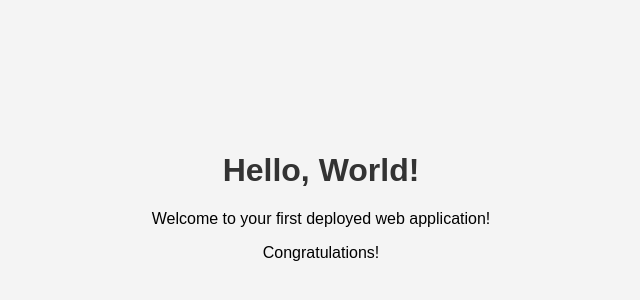
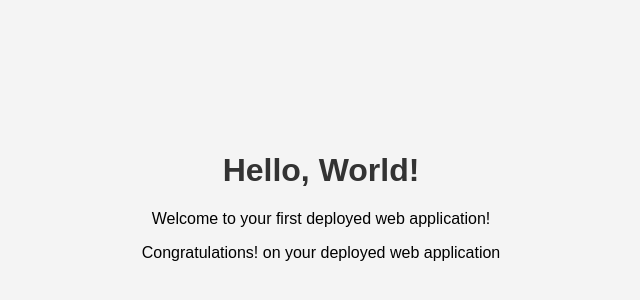
Before and after one commit to hardworker635/terraform_finalusecase, a plain HTML site: page hello-world-app/index.html in a window 1280 px wide. Shown: the part 104-404 px from the top of the page, without its empty margins (319-959 px from the left). Drawn offline with Linux system fonts and the light colour scheme.

Commit message:
modified index

```diff
--- a/hello-world-app/index.html
+++ b/hello-world-app/index.html
@@ -19,6 +19,6 @@
 <body>
     <h1>Hello, World!</h1>
     <p>Welcome to your first deployed web application!</p>
-    <p> Congratulations! </p>
+    <p> Congratulations! on your deployed web application</p>
 </body>
 </html>
```
